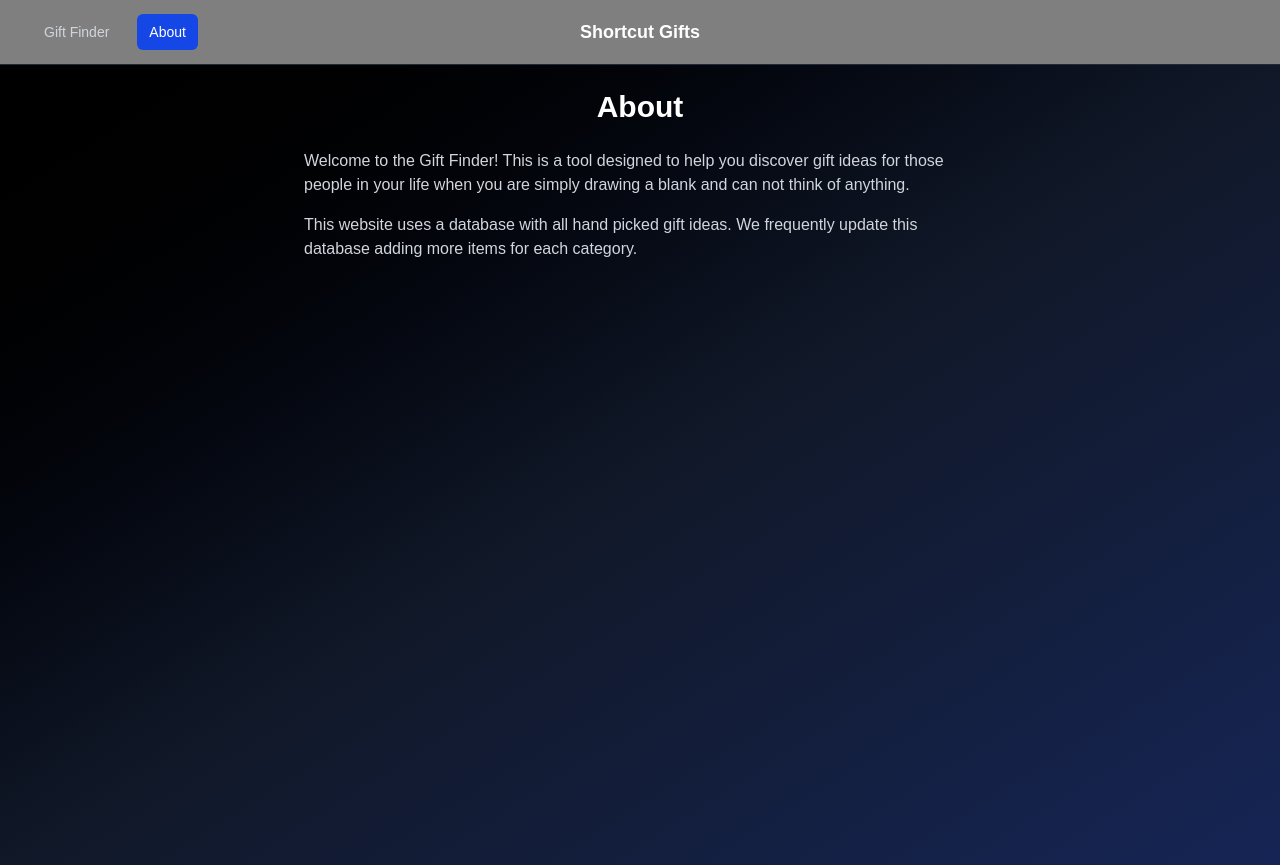
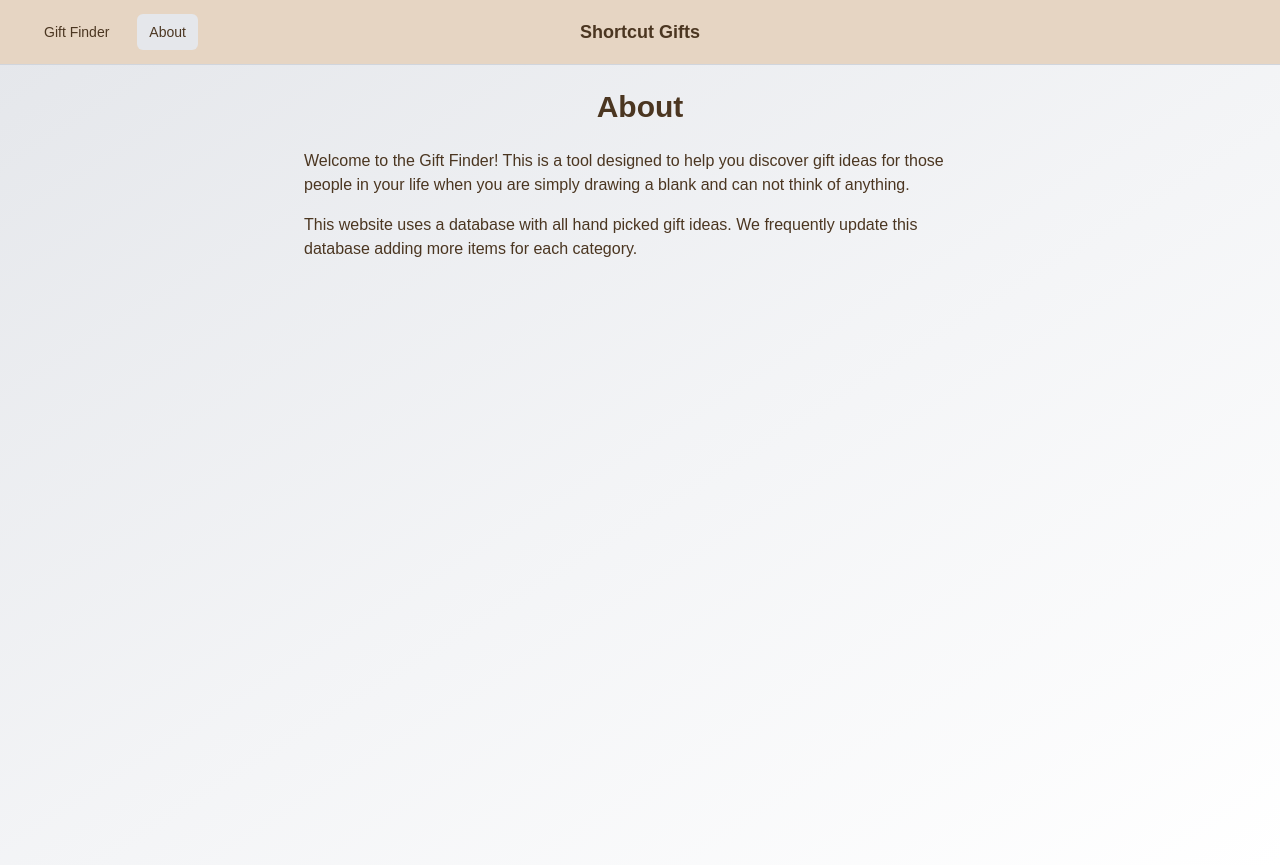
Before and after one commit to PreparedNurse/gift-finder, a Next.js app: page /about in a window 1280 px wide. Built offline with nearby package versions, Linux system fonts and the light colour scheme.

Commit message:
Update website color scheme: Change to warm grey/white background, tan navigation, and warm brown text

```diff
--- a/app/about/page.tsx
+++ b/app/about/page.tsx
@@ -1,8 +1,8 @@
 export default function AboutPage() {
   return (
-    <main className="min-h-screen bg-gradient-to-br from-black via-gray-900 to-blue-950 p-6">
-      <h1 className="text-3xl font-bold text-center mb-6 text-white">About</h1>
-      <div className="max-w-2xl mx-auto text-gray-300">
+    <main className="min-h-screen bg-gradient-to-br from-gray-200 via-gray-100 to-white p-6">
+      <h1 className="text-3xl font-bold text-center mb-6 text-[#4b3621]">About</h1>
+      <div className="max-w-2xl mx-auto text-[#4b3621]">
         <p className="mb-4">
           Welcome to the Gift Finder! This is a tool designed to help you discover gift ideas for those people in your life when you are simply drawing a blank and can not think of anything.
         </p>
--- a/app/components/Navigation.tsx
+++ b/app/components/Navigation.tsx
@@ -7,7 +7,7 @@ export default function Navigation() {
   const pathname = usePathname();
 
   return (
-    <nav className="bg-black/50 backdrop-blur-sm border-b border-gray-800">
+    <nav className="bg-[#e6d5c3] backdrop-blur-sm border-b border-gray-300">
       <div className="max-w-7xl mx-auto px-4 sm:px-6 lg:px-8">
         <div className="flex items-center justify-between h-16">
           <div className="flex items-center">
@@ -16,8 +16,8 @@ export default function Navigation() {
                 href="/"
                 className={`px-3 py-2 rounded-md text-sm font-medium transition-colors duration-200 ${
                   pathname === '/'
-                    ? 'bg-blue-700 text-white'
-                    : 'text-gray-300 hover:bg-gray-700 hover:text-white'
+                    ? 'bg-gray-200 text-[#4b3621]'
+                    : 'text-[#4b3621] hover:bg-gray-200 hover:text-[#4b3621]'
                 }`}
               >
                 Gift Finder
@@ -26,8 +26,8 @@ export default function Navigation() {
                 href="/about"
                 className={`px-3 py-2 rounded-md text-sm font-medium transition-colors duration-200 ${
                   pathname === '/about'
-                    ? 'bg-blue-700 text-white'
-                    : 'text-gray-300 hover:bg-gray-700 hover:text-white'
+                    ? 'bg-gray-200 text-[#4b3621]'
+                    : 'text-[#4b3621] hover:bg-gray-200 hover:text-[#4b3621]'
                 }`}
               >
                 About
@@ -35,7 +35,7 @@ export default function Navigation() {
             </div>
           </div>
           <div className="absolute left-1/2 transform -translate-x-1/2">
-            <span className="text-white text-lg font-semibold">Shortcut Gifts</span>
+            <span className="text-[#4b3621] text-lg font-semibold">Shortcut Gifts</span>
           </div>
         </div>
       </div>
--- a/app/page.tsx
+++ b/app/page.tsx
@@ -40,13 +40,13 @@ export default function HomePage() {
   const categories = Array.from(new Set(allGifts.map((g) => g.category)));
 
   return (
-    <main className="min-h-screen bg-gradient-to-br from-black via-gray-900 to-blue-950 p-6">
-      <h1 className="text-3xl font-bold text-center mb-2 text-white">Random Gift Finder</h1>
-      <p className="text-gray-400 text-center mb-6">Select a category and get 3 random generated ideas every time you click</p>
+    <main className="min-h-screen bg-gradient-to-br from-gray-200 via-gray-100 to-white p-6">
+      <h1 className="text-3xl font-bold text-center mb-2 text-[#4b3621]">Random Gift Finder</h1>
+      <p className="text-[#4b3621] text-center mb-6">Select a category and get 3 random generated ideas every time you click</p>
 
       <div className="flex justify-center mb-6 gap-4 flex-wrap">
         <select
-          className="px-4 py-2 rounded border bg-blue-700 text-white"
+          className="px-4 py-2 rounded border bg-gray-200 text-[#4b3621]"
           value={category}
           onChange={(e) => setCategory(e.target.value)}
         >
@@ -57,7 +57,7 @@ export default function HomePage() {
 
         <button
           onClick={refreshGifts}
-          className="bg-blue-700 text-white px-4 py-2 rounded hover:bg-blue-800 transition"
+          className="bg-gray-200 text-[#4b3621] px-4 py-2 rounded hover:bg-gray-300 transition"
         >
           See More
         </button>
@@ -67,7 +67,7 @@ export default function HomePage() {
         {filteredGifts.map((gift, index) => (
           <div
             key={gift.id}
-            className="bg-gray-800 shadow p-4 rounded-lg max-w-xs w-full text-white transition-all duration-300 hover:scale-105 hover:shadow-xl hover:shadow-red-500/20 animate-fade-in-up"
+            className="bg-white shadow p-4 rounded-lg max-w-xs w-full text-[#4b3621] transition-all duration-300 hover:scale-105 hover:shadow-xl hover:shadow-gray-500/20 animate-fade-in-up"
             style={{
               animationName: 'fadeInUp',
               animationDuration: '0.5s',
@@ -83,12 +83,12 @@ export default function HomePage() {
               className="w-full h-48 object-cover rounded mb-4"
             />
             <h2 className="text-lg font-semibold">{gift.name}</h2>
-            <p className="text-gray-300 mb-2">{gift.price}</p>
+            <p className="text-gray-600 mb-2">{gift.price}</p>
             <a
               href={gift.link}
               target="_blank"
               rel="noopener noreferrer"
-              className="inline-block bg-blue-700 text-white px-4 py-2 rounded hover:bg-blue-800 transition-colors duration-300"
+              className="inline-block bg-[#e6d5c3] text-[#4b3621] px-4 py-2 rounded hover:bg-[#d4c2b0] transition-colors duration-300 border border-black"
             >
               Buy Now →
             </a>
@@ -96,7 +96,7 @@ export default function HomePage() {
         ))}
       </div>
 
-      <footer className="mt-12 text-center text-gray-500 text-sm">
+      <footer className="mt-12 text-center text-gray-600 text-sm">
         This is a free tool that recommends gift ideas. We may earn a small commission from purchases through Amazon Affiliate links.
       </footer>
     </main>
```
